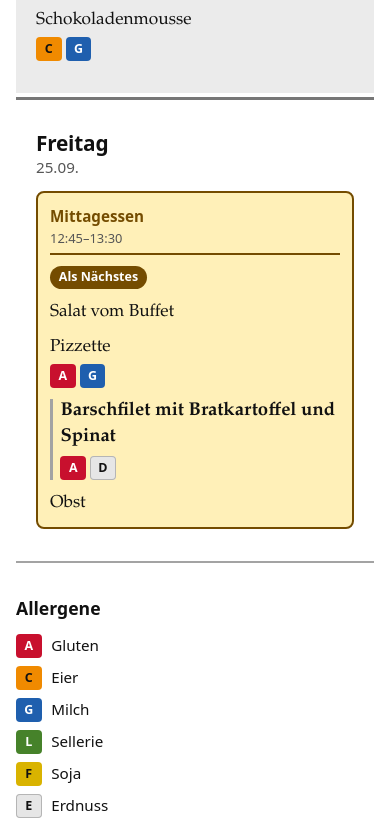
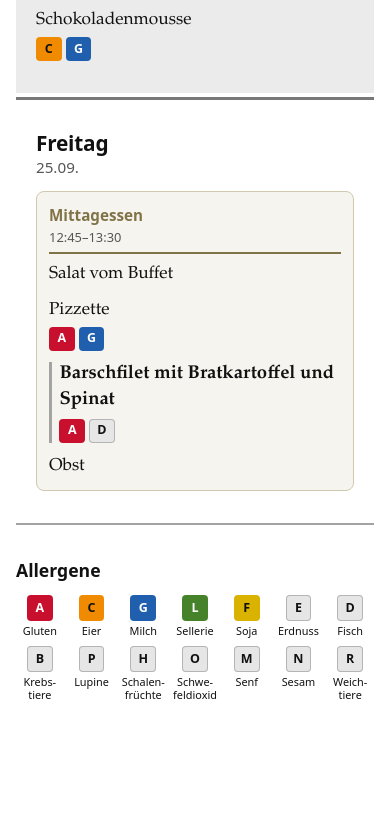
Before and after one commit to JKB24-Git/Speiseplan, a plain HTML site: page index.html in a window 390 px wide. Shown: the part 3144-3965 px from the top of the page. After the commit the page ends 3893 px from the top, so only its background shows below. Drawn offline with Linux system fonts and the light colour scheme.

Commit message:
Add files via upload

```diff
--- a/app.js
+++ b/app.js
@@ -25,8 +25,7 @@
     detailClose: "Schließen",
     zoomHint: "Bild vergrößern",
     zoomClose: "Bild verkleinern",
-    linkHint: "Externe Seite öffnen",
-    nextMeal: "Als Nächstes"
+    linkHint: "Externe Seite öffnen"
   };
 
   var MEALS = [
@@ -626,7 +625,6 @@
     label.appendChild(document.createTextNode(meal.label + " "));
     label.appendChild(el("span", "meal-time", formatRange(MEAL_TIMES[meal.key])));
     cell.appendChild(label);
-    if (isNext) cell.appendChild(el("span", "next-tag", TEXT.nextMeal));
 
     var list = el("ul", "dishes");
     items.forEach(function (item, idx) {
--- a/style.css
+++ b/style.css
@@ -16,10 +16,9 @@
   --today-block-ink: #ffffff;
   --today-tag-bg: #ffffff;
   --today-tag-ink: #111111;
-  --next-bg: #fff0b8;
-  --next-accent: #744c00;
-  --next-tag-bg: #744c00;
-  --next-tag-ink: #ffffff;
+  --next-bg: #f6f4ee;
+  --next-accent: #817348;
+  --next-border: #d0c8af;
   --day-divider: #777777;
   --detail-link-color: #555555;
   --chip-bg: #e6e6e6;       /* Allergene ohne eigene Farbe */
@@ -59,10 +58,9 @@
     --today-block-ink: #ffffff;
     --today-tag-bg: #1a1a1a;
     --today-tag-ink: #ffffff;
-    --next-bg: #3a2e14;
-    --next-accent: #ffe08a;
-    --next-tag-bg: #ffe08a;
-    --next-tag-ink: #241b08;
+    --next-bg: #29271f;
+    --next-accent: #b4a66f;
+    --next-border: #655d44;
     --day-divider: #777777;
     --detail-link-color: #bdbdbd;
     --chip-bg: #2c2c2c;
@@ -285,24 +283,11 @@ body {
 /* Zeitlich nächste veröffentlichte Mahlzeit */
 .meal.is-next {
   background: var(--next-bg);
-  border: 2px solid var(--next-accent);
+  border: 1px solid var(--next-border);
   border-radius: 8px;
   padding: 0.75rem;
 }
 .meal.is-next .meal-label { color: var(--next-accent); border-bottom-color: var(--next-accent); }
-
-.next-tag {
-  display: inline-flex;
-  align-items: center;
-  margin: 0 0 0.65rem;
-  padding: 0.2rem 0.55rem;
-  border-radius: 999px;
-  background: var(--next-tag-bg);
-  color: var(--next-tag-ink);
-  font-size: 0.78rem;
-  font-weight: 800;
-  line-height: 1.35;
-}
 
 .meal-label {
   margin: 0 0 0.5rem;
@@ -506,6 +491,21 @@ button.dish-detail:focus-visible { text-decoration-color: currentColor; }
     font-size: 1.15rem;
     line-height: 1.2;
     padding: 0.25rem 0.7rem;
+  }
+  .legend ul {
+    grid-template-columns: repeat(7, minmax(0, 1fr));
+    gap: 0.55rem 0.25rem;
+  }
+  .legend li {
+    min-width: 0;
+    flex-direction: column;
+    justify-content: flex-start;
+    gap: 0.2rem;
+    font-size: 0.68rem;
+    line-height: 1.2;
+    text-align: center;
+    overflow-wrap: anywhere;
+    hyphens: auto;
   }
   .week-nav { width: 100%; }
   .select-wrap { order: -1; flex: 1 0 100%; }
```
